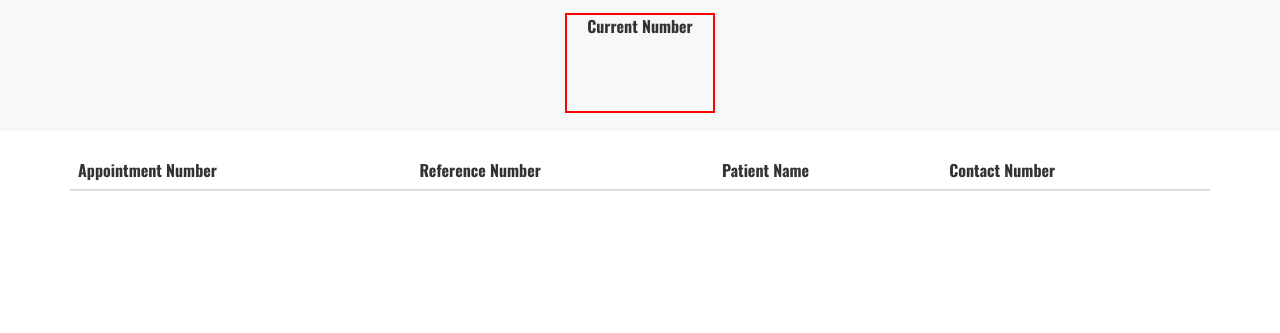
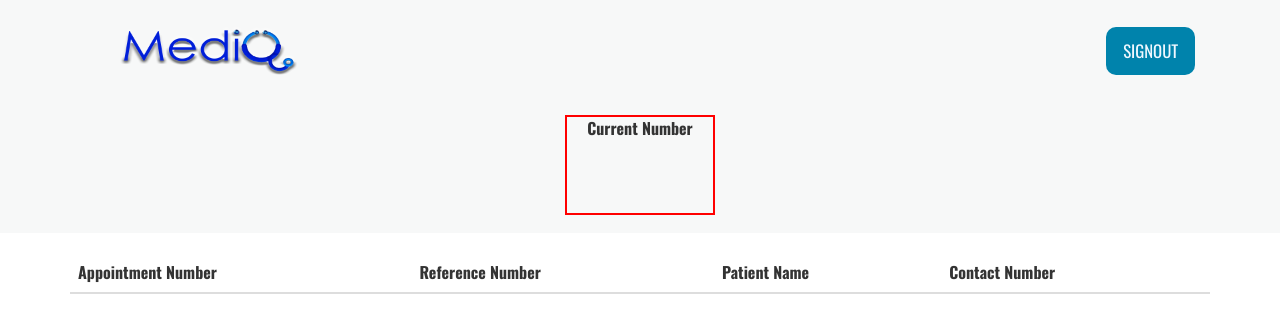
Before and after one commit to KasunDissanayake94/SLIIT, a PHP site: page /views/appointments.php?sid=1 in a window 1280 px wide. Shown: the top 333 px of the page. Run offline with PHP 8.4, Linux system fonts and the light colour scheme; data that the repository does not hold is empty.

Commit message:
Bar ekada one..............

```diff
--- a/views/appointments.php
+++ b/views/appointments.php
@@ -74,6 +74,27 @@
   </head>
 
   <body>
+
+    <!----- start-header---->
+      <div id="home" class="header">
+          <div class="top-header">
+            <div class="container">
+            <div class="logo">
+              <a href="#"><img src="../images/logo.png" id="logo" title="doctor" /></a>
+            </div>
+            <!----start-top-nav---->
+             <nav class="top-nav">
+              <ul class="top-nav">
+                <li><a href="../index.php"  id="signout">Signout</a></li>
+
+              </ul>
+              <a href="#" id="pull"><img src="../images/menu-icon.png" title="menu" /></a>
+            </nav>
+            <div class="clearfix"> </div>
+          </div>
+        </div>
+      </div>
+    <!----- //End-header---->
 
     <!----- start-header---->
       <div id="home" class="header">
```
